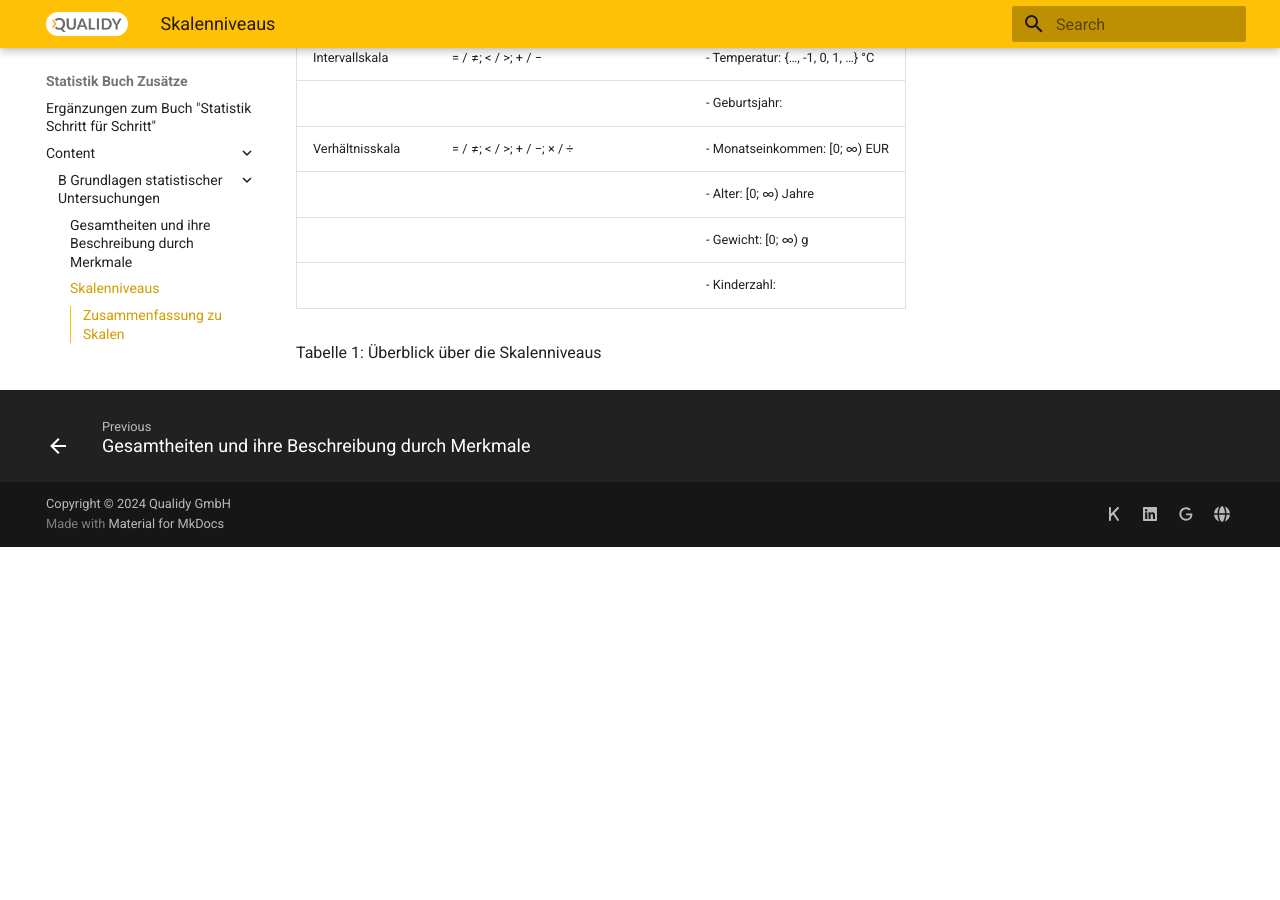
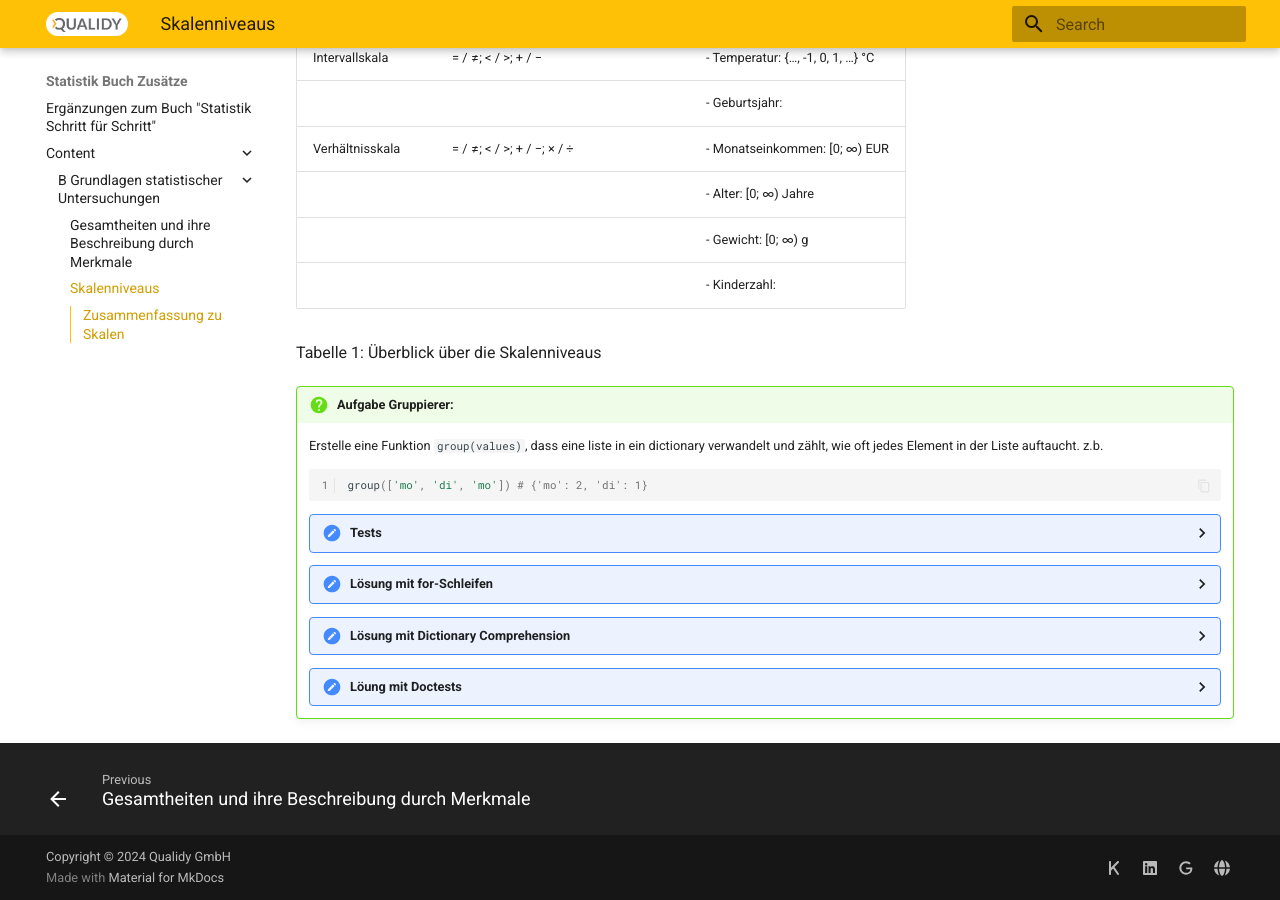
Before and after one commit to Qualidy/wiki-statistik-buch, an MkDocs documentation site: the page built from docs/content/B_Grundlagen_statistischer_Untersuchungen/B_2_Skalenniveaus.md, in a window 1280 px wide and 900 px high, scrolled down 729 px. Built offline with MkDocs 1.6.1 and Material for MkDocs 9.7.7, drawn with Linux system fonts in a browser that asks for light colours; before the commit the page ends 1276 px from its top, so only the background shows below that.

Commit message:
Aufgabe Gruppieren hinzugefügt

````diff
--- a/docs/content/B_Grundlagen_statistischer_Untersuchungen/B_2_Skalenniveaus.md
+++ b/docs/content/B_Grundlagen_statistischer_Untersuchungen/B_2_Skalenniveaus.md
@@ -25,3 +25,63 @@ Verhältnisskala      | = / ≠; < / >; + / −; × / ÷                  | - Mo
                      |                                             | - Kinderzahl: {0, 1, 2, …}
 
 Tabelle 1: Überblick über die Skalenniveaus
+
+!!! question "Aufgabe Gruppierer:"
+    Erstelle eine Funktion `group(values)`, dass eine liste in ein dictionary verwandelt und zählt,
+    wie oft jedes Element in der Liste auftaucht. z.b.
+    ```python
+    group(['mo', 'di', 'mo']) # {'mo': 2, 'di': 1}
+    ```
+
+    ??? Tests
+        ```python
+        from unittest import TestCase, main
+        from parameterized import parameterized
+
+        class TestGroup(TestCase):
+
+            @parameterized.expand([
+                (['C', 'H', 'O', 'C', 'Cl', 'N', 'C', 'H'], {'C': 3, 'H': 2, 'O': 1, 'Cl': 1, 'N': 1}),
+                (['C', 'H', 'C', 'C', 'H', 'O', 'C', 'H'], {'C': 4, 'H': 3, 'O': 1})
+            ])
+            def test_group(self, input_list, expected):
+                self.assertDictEqual(group(input_list), expected)
+        ```
+
+
+    ??? solution "Lösung mit for-Schleifen"
+        ```python
+        def groupby(values):
+            grouped_dict = {}
+            for value in values:
+                if value in grouped_dict:
+                    grouped_dict[value] += 1
+                else:
+                    grouped_dict[value] = 1
+            return grouped_dict
+        ```
+
+    ??? solution "Lösung mit Dictionary Comprehension"
+        ```python
+        def group(values):
+            return {value: values.count(value) for value in set(values)}
+        ```
+
+    ??? solution "Löung mit Doctests"
+        ```python
+        def group(values:list)->dict:
+            """
+            >>> group(['mo', 'di', 'mo'])
+            {'mo': 2, 'di': 1}
+
+            >>> group([1, 2, 2, 3, 1, 1])
+            {1: 3, 2: 2, 3: 1}
+
+            >>> group([])
+            {}
+
+            >>> group(['a', 'a', 'a', 'b', 'c', 'c'])
+            {'a': 3, 'b': 1, 'c': 2}
+            """
+            return {ele:values.count(ele) for ele in set(values)}
+        ```
````
